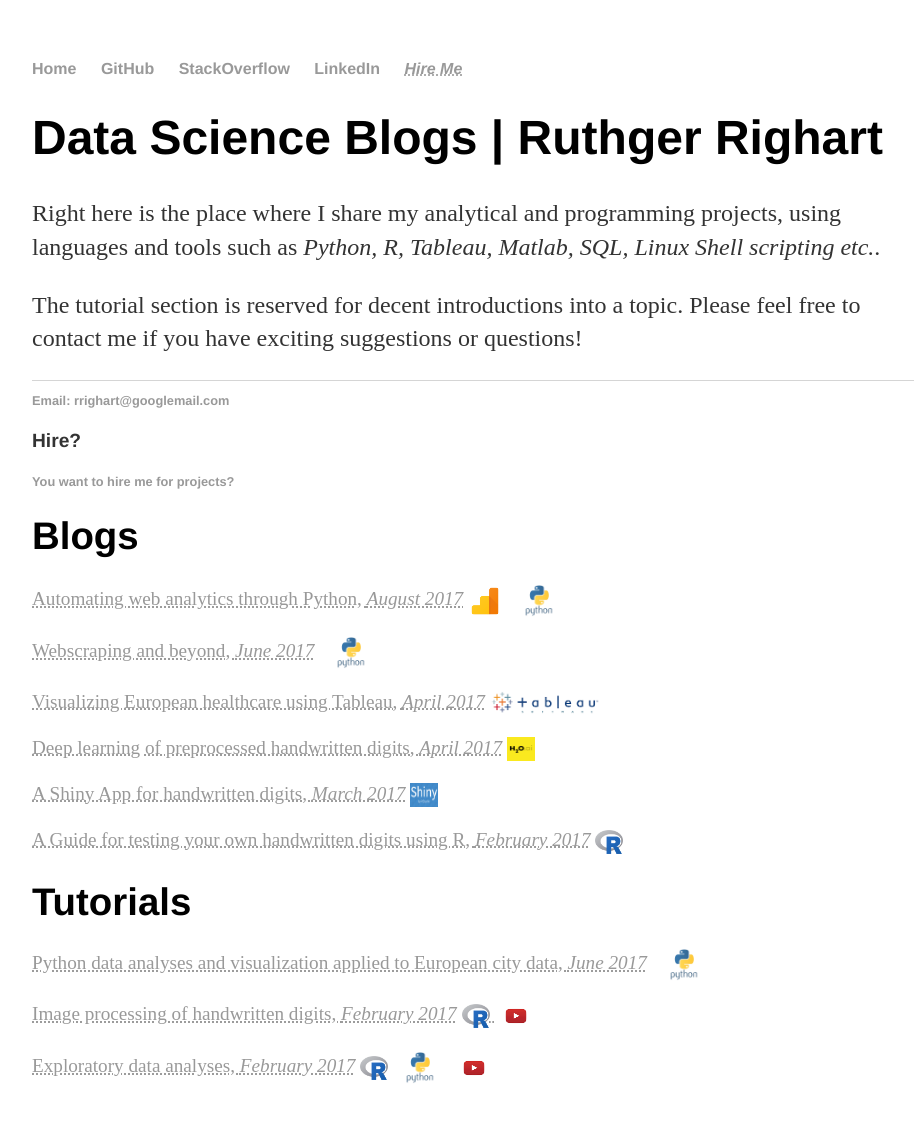
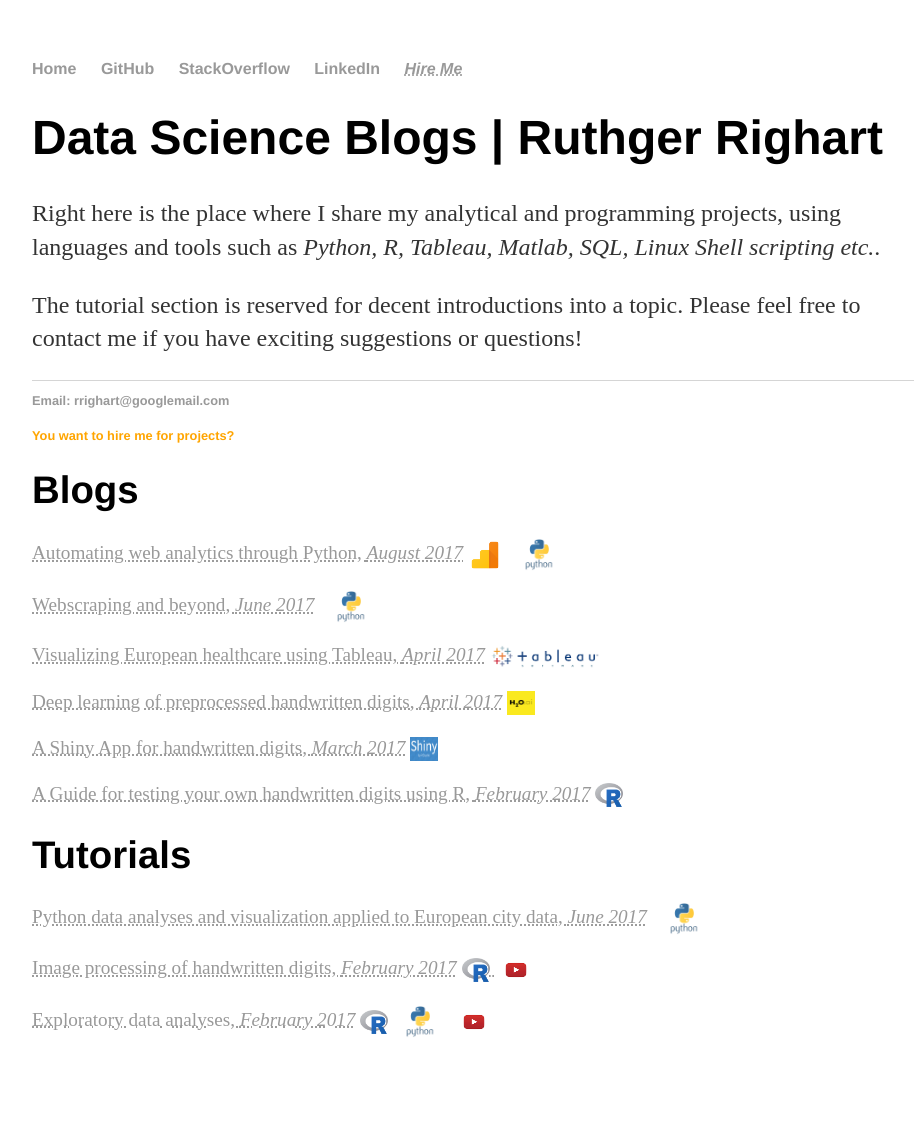
Before and after one commit to RRighart/rrighart.github.io, a Jekyll site: the page index.html, which Jekyll copies as it is, in a window 1280 px wide. Shown: the whole page, without its empty margins (160-1074 px from the left). Built offline with Jekyll 4.4.1, drawn with Linux system fonts in a browser that asks for light colours; after the commit the page ends 1098 px from its top, so only the background shows below that.

Commit message:
Update index.html

```diff
--- a/index.html
+++ b/index.html
@@ -38,8 +38,7 @@
     		<ul>
         		<li><a href="mailto:rrighart@googlemail.com">Email: rrighart@googlemail.com</a></li>
         		<p>
-			<p class="awesome">Hire?</p>
-			<li><a href="https://rranalytics.weebly.com/">You want to hire me for projects?</a></li>
+			<li><a href="https://rranalytics.weebly.com/"><font color="orange">You want to hire me for projects?</font></a></li>
         		<p>
         		</ul>
 
```
